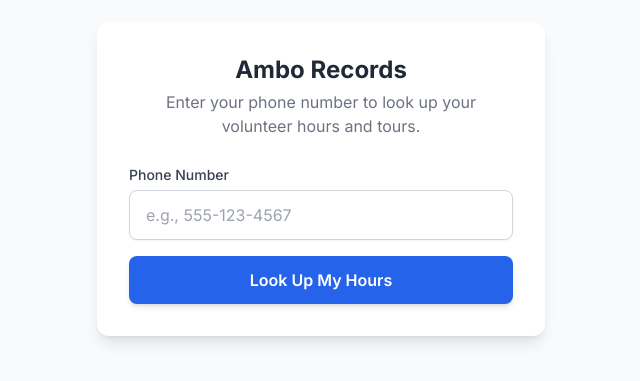
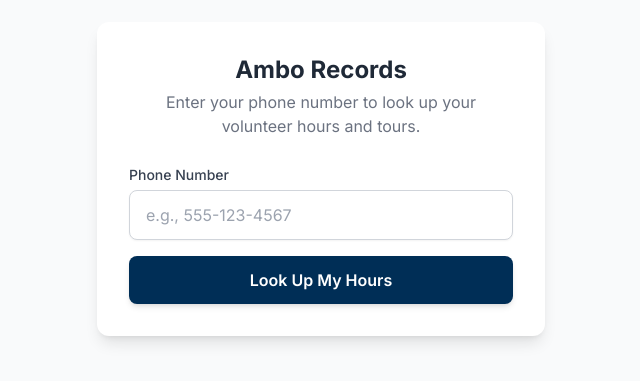
Before and after one commit to SStevensLCS/ambo, a plain HTML site: page index.html in a window 1280 px wide. Shown: the part 221-602 px from the top of the page, without its empty margins (319-959 px from the left). Drawn offline with nearby package versions, Linux system fonts and the light colour scheme.

Commit message:
Add files via upload

```diff
--- a/index.html
+++ b/index.html
@@ -44,7 +44,7 @@
                 <label for="phone-number" class="text-sm font-medium text-gray-700">Phone Number</label>
                 <input type="tel" id="phone-number" placeholder="e.g., 555-123-4567" class="mt-1 block w-full px-4 py-3 border border-gray-300 rounded-lg shadow-sm placeholder-gray-400 focus:outline-none focus:ring-2 focus:ring-blue-500 focus:border-blue-500 transition">
             </div>
-            <button id="submit-btn" class="w-full bg-blue-600 text-white font-semibold py-3 px-4 rounded-lg hover:bg-blue-700 focus:outline-none focus:ring-2 focus:ring-offset-2 focus:ring-blue-500 transition duration-300 ease-in-out shadow-md">
+            <button id="submit-btn" class="w-full bg-blue-600 text-white font-semibold py-3 px-4 rounded-lg hover:bg-blue-700 focus:outline-none focus:ring-2 focus:ring-offset-2 focus:ring-blue-500 transition duration-300 ease-in-out shadow-md" style="background-color: #002e56;">
                 Look Up My Hours
             </button>
         </div>
```
